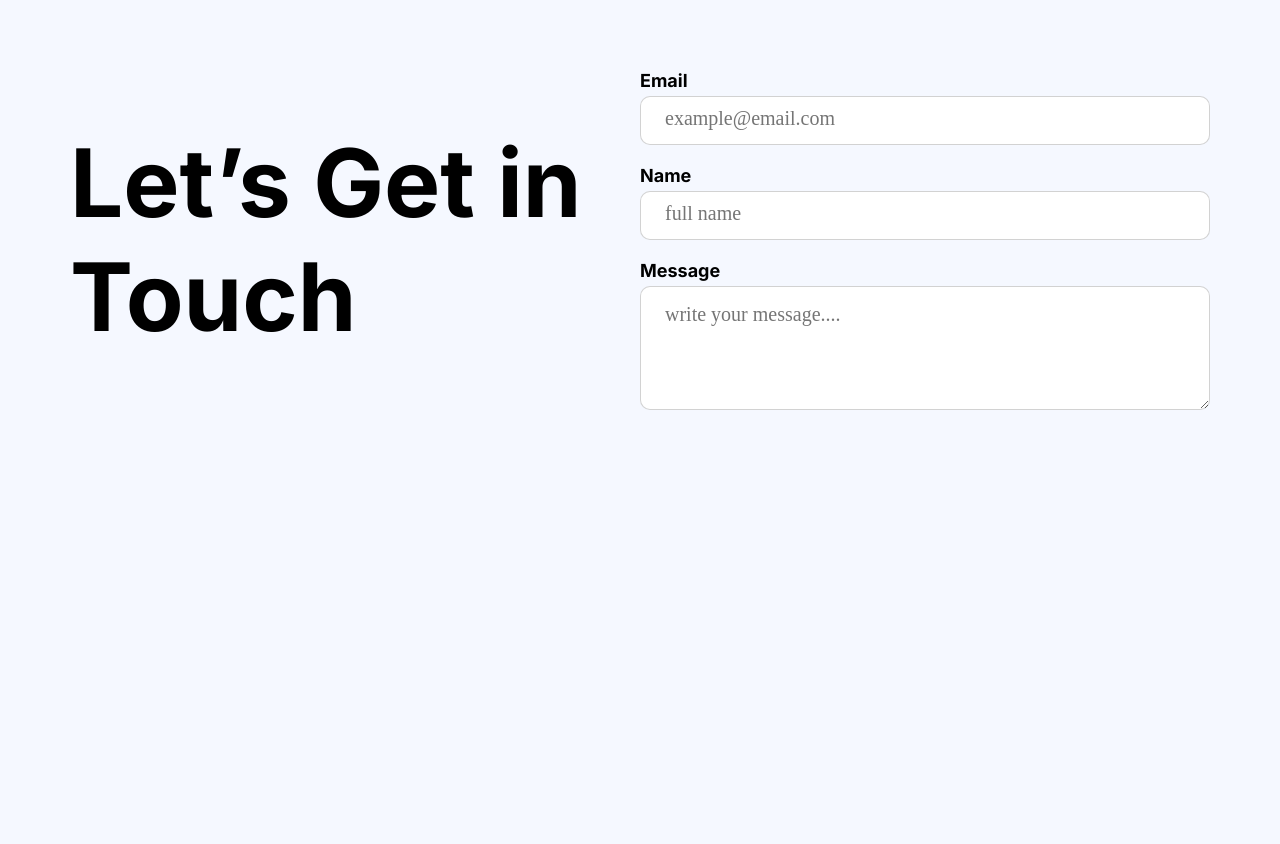
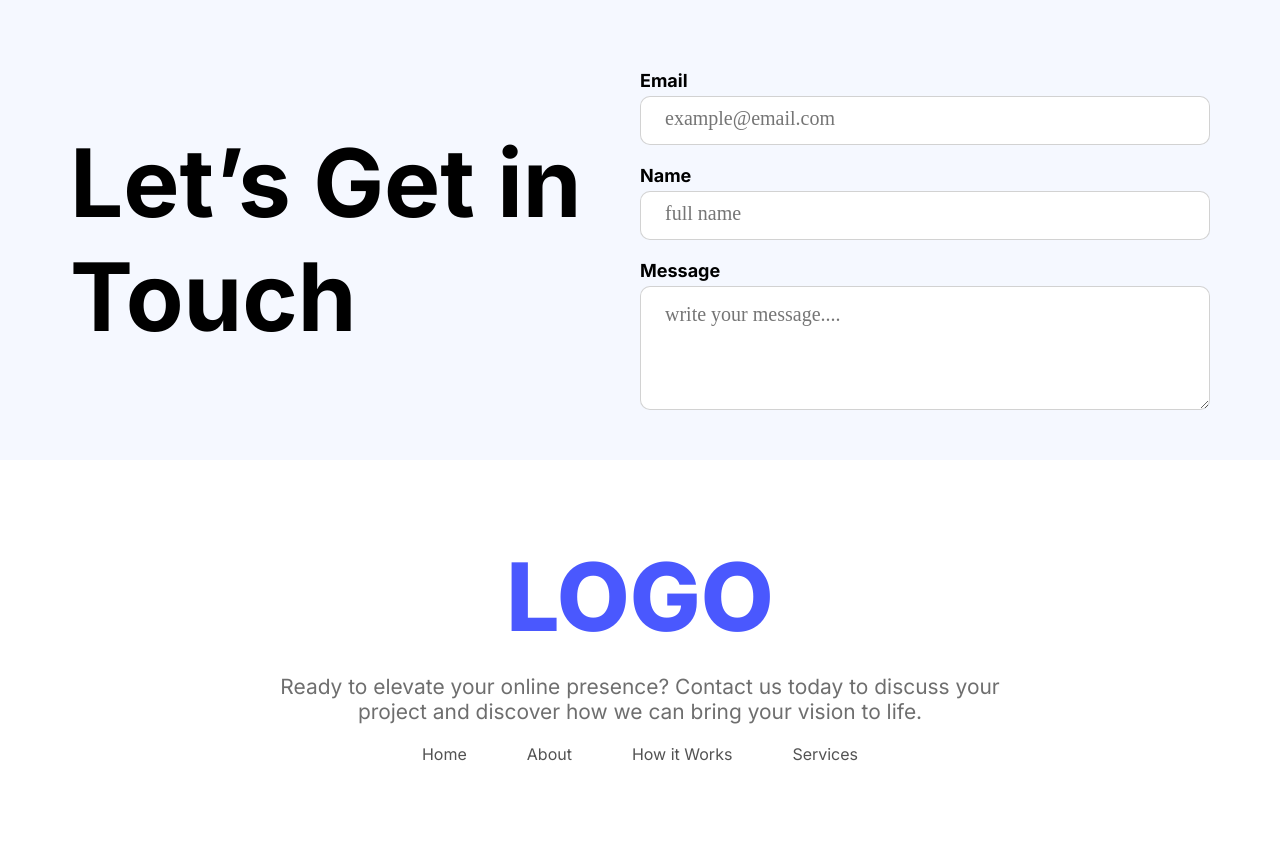
Before and after one commit to sakib-git/B12A01-landing-launchpad, a plain HTML site: page index.html in a window 1280 px wide. Shown: the part 2535-3379 px from the top of the page. Before the commit the page ends 2995 px from the top, so only its background shows below. Drawn offline with Linux system fonts and the light colour scheme.

Commit message:
footer-done

```diff
--- a/index.html
+++ b/index.html
@@ -147,5 +147,17 @@
        </div>
     </div>
     </main>
+    <footer>
+<div class="footer-div">
+        <span class="logo">LOGO</span>
+      <p>Ready to elevate your online presence? Contact us today to discuss your project and discover how we can bring your vision to life.</p>
+      <div class="link-area">
+        <a href="#">Home</a>
+        <a href="#">About</a>
+        <a href="#">How it Works</a>
+        <a href="#">Services</a>
+      </div>
+</div>
+    </footer>
   </body>
 </html>
--- a/style.css
+++ b/style.css
@@ -61,6 +61,7 @@ header {
   gap: 158px;
   @media (width < 600px) {
     gap: 100px;
+    padding-inline:.3rem ;
   }
 }
 .nav {
@@ -386,3 +387,41 @@ textarea{
       padding-inline: 1.5rem;
     padding-block: 1rem;
 }
+
+footer{
+  background-color: white;
+  padding-block: 5rem;
+  display: flex;
+  justify-content: center;
+  p{
+        font-size: clamp(1rem, 0.3117rem + 1.2468vw, 1.4rem);
+    font-family: 'inter';
+    font-weight: 400;
+    color: #00000091;
+    text-align: center;
+  }
+}
+
+footer a{
+  text-decoration: none;
+  color: #000000ad;
+  font-family: 'inter';
+  font-family: 400;
+}
+.link-area{
+  display: flex;
+  gap: 60px;
+  color: #000;
+}
+
+.footer-div{
+  max-width: 720px;
+  display: flex;
+  flex-direction: column;
+  align-items: center;
+  gap: 20px;
+
+  span{
+    font-size: clamp(2rem, 1.2381rem + 7.619vw, 5.9rem);
+  }
+}
```
